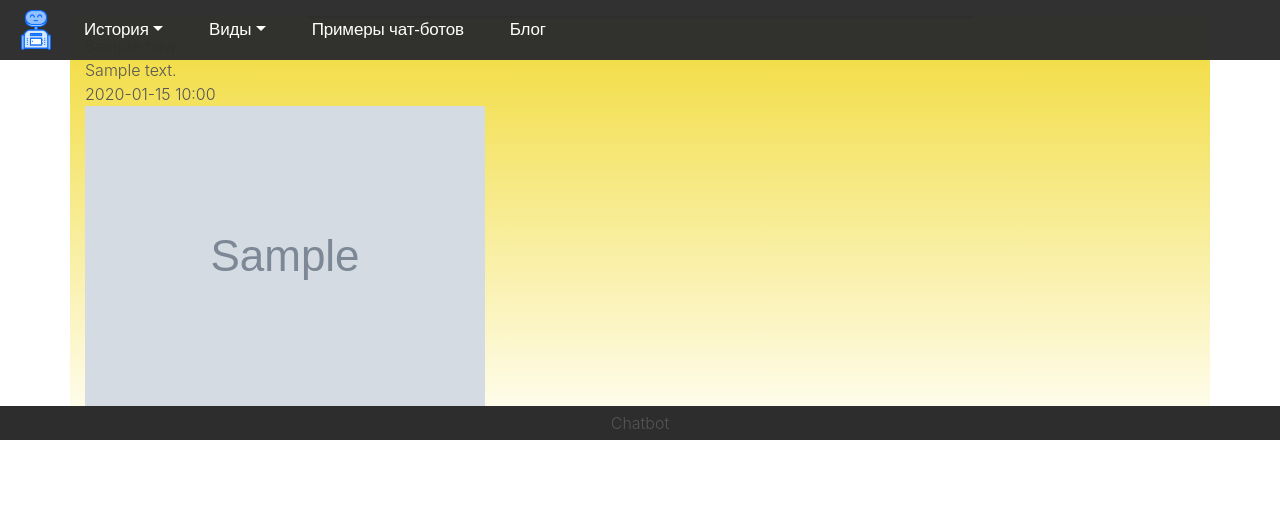
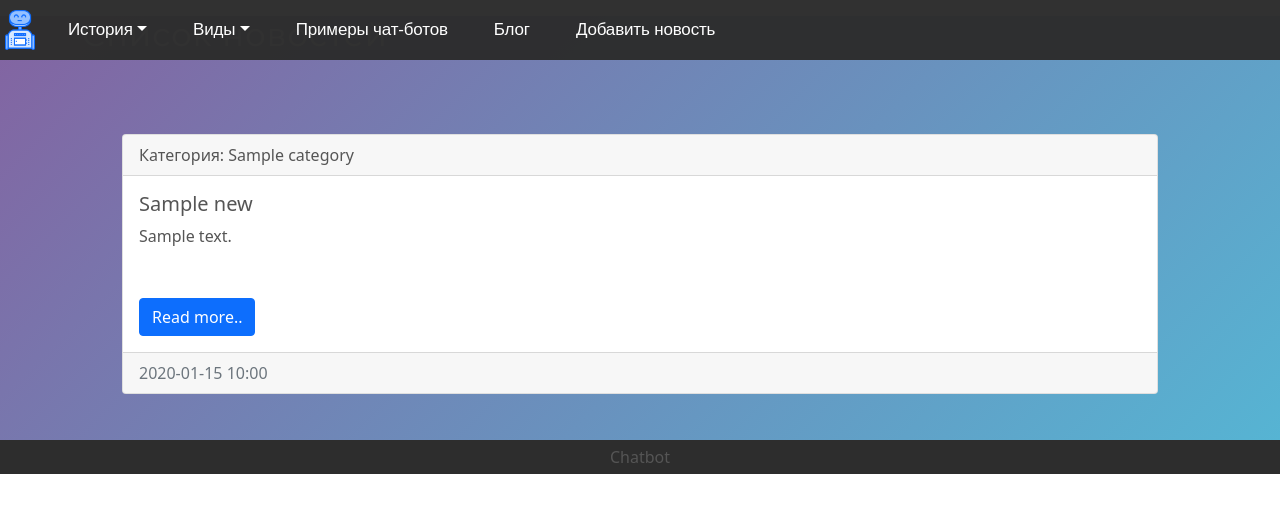
Before and after one commit to narnine/chatbot_website, a Django app: page /blog in a window 1280 px wide. Shown: the top 513 px of the page. Run offline with Django 3.2, Linux system fonts and the light colour scheme; tables that the repository leaves empty hold one stand-in row (values such as "Sample post"); grey boxes marked "Sample" are stand-in pictures; some libraries are stand-ins or nearby versions.

Commit message:
added new template for blog, added Html5 tag in base page, linked new version boostrap

```diff
--- a/chatbot_website/static/chatbot_website/css/style.css
+++ b/chatbot_website/static/chatbot_website/css/style.css
@@ -12,8 +12,8 @@ body {
 }
 
 .gradient{
-    background: linear-gradient(to top, #fefcea, #f1da36);
-    }
+    background: linear-gradient(135deg, #8363a1 0%, #56b4d3 100%);
+}
 
 p {
     margin:0;
--- a/chatbot_website/templates/chatbot_website/base.html
+++ b/chatbot_website/templates/chatbot_website/base.html
@@ -1,15 +1,20 @@
 <!DOCTYPE html>
 {% load staticfiles %}
-<html>
+<html lang="en">
 <head>
     <meta charset="UTF-8">
     <meta name="viewport" content="width=device-width, initial-scale=1">
-        <link rel="stylesheet" href="https://maxcdn.bootstrapcdn.com/bootstrap/4.0.0/css/bootstrap.min.css" integrity="sha384-Gn5384xqQ1aoWXA+058RXPxPg6fy4IWvTNh0E263XmFcJlSAwiGgFAW/dAiS6JXm" crossorigin="anonymous">
-        <link rel="stylesheet" type="text/css" href="{% static 'chatbot_website/css/style.css' %}" />
-
+    <link href="https://cdn.jsdelivr.net/npm/bootstrap@5.0.0-beta2/dist/css/bootstrap.min.css" rel="stylesheet"
+          integrity="sha384-BmbxuPwQa2lc/FVzBcNJ7UAyJxM6wuqIj61tLrc4wSX0szH/Ev+nYRRuWlolflfl" crossorigin="anonymous">
+    <link rel="stylesheet" type="text/css" href="{% static 'chatbot_website/css/style.css' %}"/>
+    <title>{{title}}</title>
+</head>
+<body>
+<header>
     <nav class="navbar navbar-expand-md navbar-dark fixed-top bg-dark">
-      <a href="/" class="navbar-brad"  ><img src="{% static 'chatbot_website\img\robot.png' %}"></a>
-      <button class="navbar-toggler" type="button" data-toggle="collapse" data-target="#navbars" aria-controls="navbarsExampleDefault" aria-expanded="false" aria-label="Toggle navigation">
+        <a href="/" class="navbar-brad"><img src="{% static 'chatbot_website\img\robot.png' %}"></a>
+        <button class="navbar-toggler" type="button" data-toggle="collapse" data-target="#navbars"
+                aria-controls="navbarsExampleDefault" aria-expanded="false" aria-label="Toggle navigation">
             <span class="navbar-toggler-icon"> </span>
         </button>
 
@@ -17,7 +22,8 @@
             <ul class="navbar-nav mr-auto">
 
                 <li class="nav-item dropdown">
-            <a class="nav-link dropdown-toggle "  id="dropdown" data-toggle="dropdown"  >История</a>
+                    <a class="nav-link dropdown-toggle " id="navbarDropdown1" role="button" data-bs-toggle="dropdown"
+                       aria-expanded="false">История</a>
                     <div class="dropdown-menu" aria-labelledby="dropdown">
                         <a class="dropdown-item " href="/begin">Предпосылки</a>
                         <a class="dropdown-item" href="/ourtime">Наше время</a>
@@ -26,7 +32,8 @@
                 </li>
 
                 <li class="nav-item ">
-            <a class="nav-link dropdown-toggle"  id="dropdown" data-toggle="dropdown"  >Виды</a>
+                    <a class="nav-link dropdown-toggle" id="navbarDropdown2" role="button" data-bs-toggle="dropdown"
+                       aria-expanded="false">Виды</a>
                     <div class="dropdown-menu" aria-labelledby="dropdown">
                         <a class="dropdown-item" href="/simple">Простые</a>
                         <a class="dropdown-item" href="/hard">Сложные</a>
@@ -38,16 +45,15 @@
                 <li class="nav-item">
                     <a class="nav-link" href="/blog">Блог</a>
                 </li>
+                <li class="nav-item">
+                    <a class="nav-link" href="/blog">Добавить новость</a>
+                </li>
             </ul>
 
         </div>
     </nav>
+</header>
 
-
-
-
-    </head>
-    <body>
 {% block content %}
 
 {% endblock %}
@@ -61,12 +67,17 @@
 </div>
 
 
-
 </body>
 
-<script src="https://code.jquery.com/jquery-3.2.1.slim.min.js" integrity="sha384-KJ3o2DKtIkvYIK3UENzmM7KCkRr/rE9/Qpg6aAZGJwFDMVNA/GpGFF93hXpG5KkN" crossorigin="anonymous"></script>
-<script src="https://cdnjs.cloudflare.com/ajax/libs/popper.js/1.12.9/umd/popper.min.js" integrity="sha384-ApNbgh9B+Y1QKtv3Rn7W3mgPxhU9K/ScQsAP7hUibX39j7fakFPskvXusvfa0b4Q" crossorigin="anonymous"></script>
-<script src="https://maxcdn.bootstrapcdn.com/bootstrap/4.0.0/js/bootstrap.min.js" integrity="sha384-JZR6Spejh4U02d8jOt6vLEHfe/JQGiRRSQQxSfFWpi1MquVdAyjUar5+76PVCmYl" crossorigin="anonymous"></script>
+<script src="https://code.jquery.com/jquery-3.2.1.slim.min.js"
+        integrity="sha384-KJ3o2DKtIkvYIK3UENzmM7KCkRr/rE9/Qpg6aAZGJwFDMVNA/GpGFF93hXpG5KkN"
+        crossorigin="anonymous"></script>
+<script src="https://cdnjs.cloudflare.com/ajax/libs/popper.js/1.12.9/umd/popper.min.js"
+        integrity="sha384-ApNbgh9B+Y1QKtv3Rn7W3mgPxhU9K/ScQsAP7hUibX39j7fakFPskvXusvfa0b4Q"
+        crossorigin="anonymous"></script>
+<script src="https://cdn.jsdelivr.net/npm/bootstrap@5.0.0-beta2/dist/js/bootstrap.bundle.min.js"
+        integrity="sha384-b5kHyXgcpbZJO/tY9Ul7kGkf1S0CWuKcCD38l8YkeH8z8QjE0GmW1gYU5S9FOnJ0"
+        crossorigin="anonymous"></script>
 
 
 </html>
--- a/chatbot_website/templates/chatbot_website/blog.html
+++ b/chatbot_website/templates/chatbot_website/blog.html
@@ -1,25 +1,28 @@
 {% extends "chatbot_website/base.html" %}
-<title>{{ title }}</title>
 {% block content %}
-<div class="container gradient">
-
-{% for item in news %}
-<hr>
-    <p>
-        {{ item.title }}
-    </p>
-    <p>
-        {{item.content}}
-    </p>
-    <p>
-        {{item.created_at | date:"Y-m-d H:i"}}
-    </p>
-    <img src = "{{item.photo}}">
-    </hr>
-</div>
-
-{% endfor %}
-
+<div class="gradient">
+    <div class="container mt-3">
+        <h1>{{title}}</h1>
+        <div class="row">
+            <div class=".col-md-12">
+                {% for item in news %}
+                <div class="card mb-3">
+                    <div class="card-header">
+                        Категория: {{item.category}}
+                    </div>
+                    <div class="card-body">
+                        <h5 class="card-title">{{item.title}}</h5>
+                        <p class="card-text">{{item.content}}</p>
+                        <a href="#" class="btn btn-primary">Read more..</a>
+                    </div>
+                    <div class="card-footer text-muted">
+                        {{ item.created_at|date:"Y-m-d H:i" }}
+                    </div>
+                </div>
+                {% endfor %}
+            </div>
+        </div>
+    </div>
 
 </div>
 {% endblock %}
```
Lines whose indentation alone changed are shown as unchanged.
